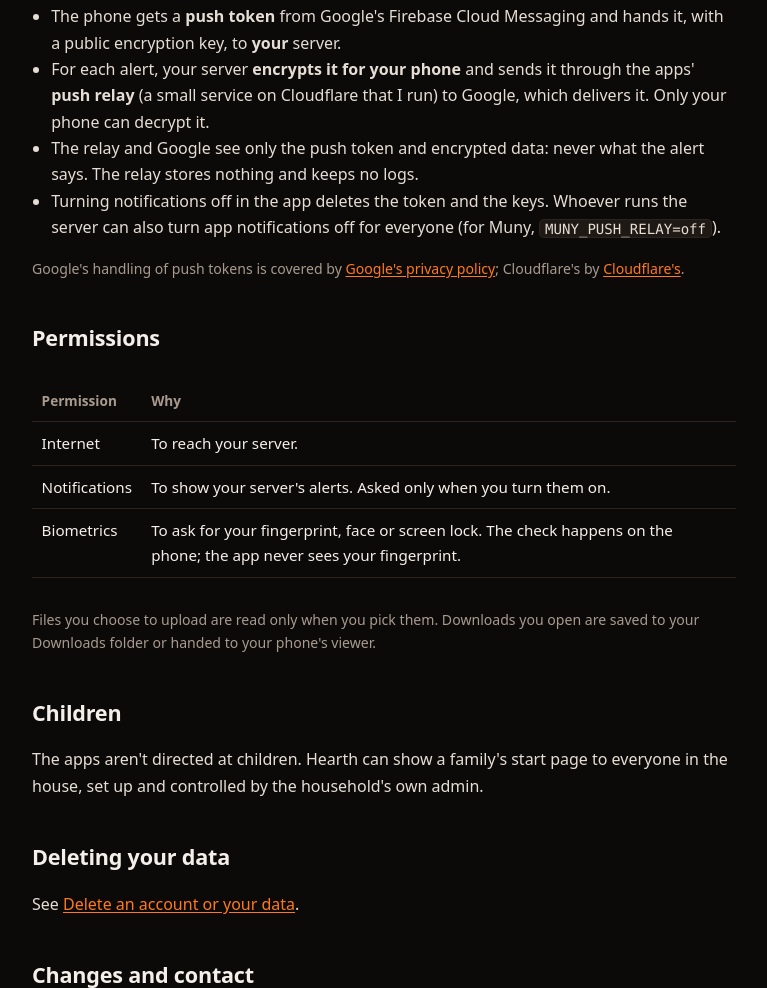
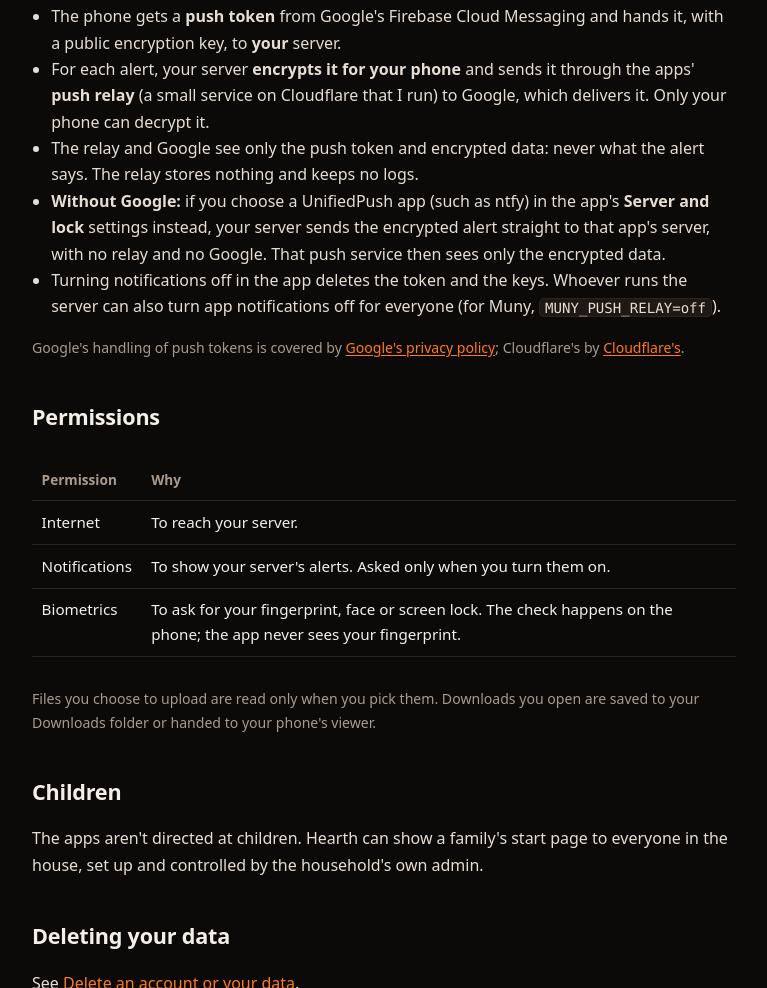
Before and after one commit to mikedmor/mikedmor.github.io, a plain HTML site: page apps/privacy/index.html in a window 1280 px wide. Shown: the part 1314-2302 px from the top of the page, without its empty margins (256-1023 px from the left). Drawn offline with Linux system fonts and the light colour scheme.

Commit message:
docs: privacy policy covers notifications through UnifiedPush
Co-Authored-By: Claude Opus 5.5 <noreply@anthropic.com>

```diff
--- a/apps/privacy/index.html
+++ b/apps/privacy/index.html
@@ -62,6 +62,7 @@
         <li>The phone gets a <b>push token</b> from Google's Firebase Cloud Messaging and hands it, with a public encryption key, to <b>your</b> server.</li>
         <li>For each alert, your server <b>encrypts it for your phone</b> and sends it through the apps' <b>push relay</b> (a small service on Cloudflare that I run) to Google, which delivers it. Only your phone can decrypt it.</li>
         <li>The relay and Google see only the push token and encrypted data: never what the alert says. The relay stores nothing and keeps no logs.</li>
+        <li><b>Without Google:</b> if you choose a UnifiedPush app (such as ntfy) in the app's <b>Server and lock</b> settings instead, your server sends the encrypted alert straight to that app's server, with no relay and no Google. That push service then sees only the encrypted data.</li>
         <li>Turning notifications off in the app deletes the token and the keys. Whoever runs the server can also turn app notifications off for everyone (for Muny, <code>MUNY_PUSH_RELAY=off</code>).</li>
       </ul>
       <p class="small">
```
